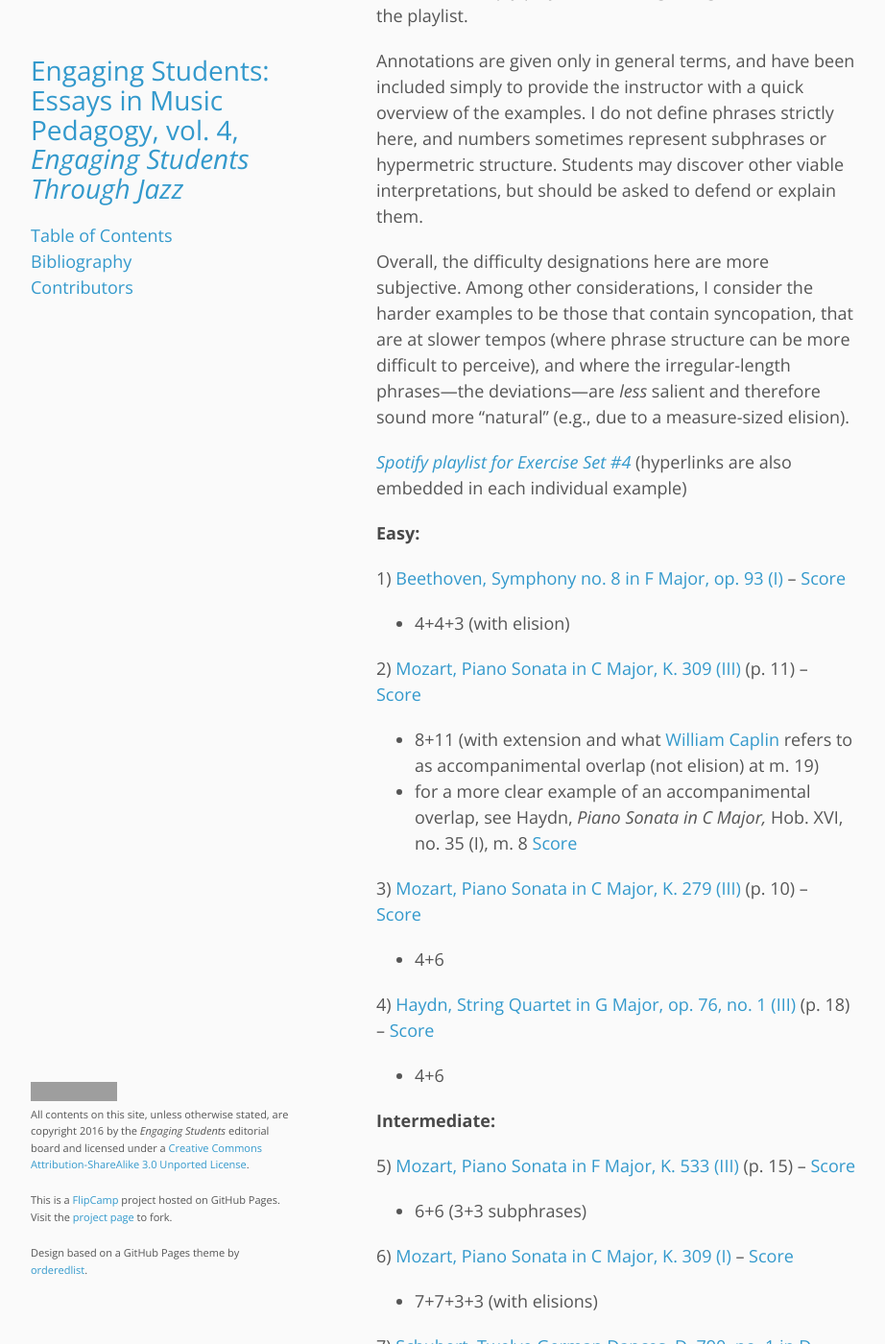
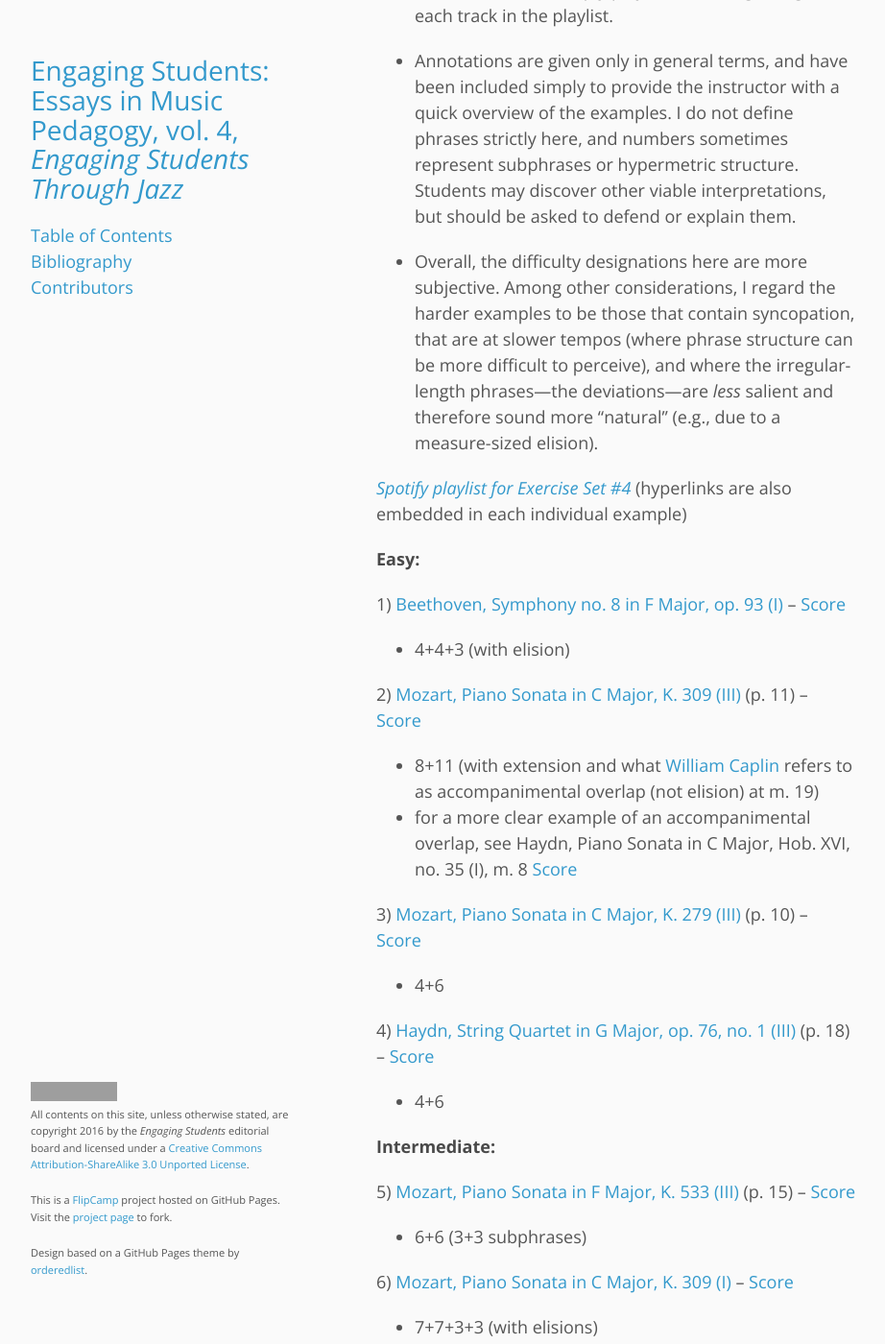
Before and after one commit to flipcamp/engagingstudents4, a Jekyll site: the page built from essays/pellegrin.md, in a window 1280 px wide and 1400 px high, scrolled down 23013 px. Shown: the whole window at 96% size, without its empty margins (178-1100 px from the left). Built offline with Jekyll 4.4.1, drawn with Linux system fonts in a browser that asks for light colours; comment, search, counter and statistics services are not loaded; grey boxes are pictures that could not be loaded.

Commit message:
Minor fixes

```diff
--- a/essays/pellegrin.md
+++ b/essays/pellegrin.md
@@ -438,11 +438,11 @@ Instructions / Suggestions for Use:
 
 One might begin working through this playlist without telling students what they are listening for. Their instinct to conduct or think hypermetrically will hopefully cause them to notice the unusual phrase structure of the initial examples without specifically listening for it. If instructors are adopting a more student-centric approach, they could at that point have students choose examples from the list to later present to the class, using whatever combinations of (hypermetric) conducting, measure counting, score projection, etc. they wish. Another option is to intersperse examples of regular phrase structure among these examples (or give students the option of presenting such examples) to keep the class listening even more critically. The Spotify playlist could still be used, as it may be copied and then customized, adding and removing examples as desired. Also note the following:
 
-The relevant passages occur at the opening of each work, so one can simply play from the beginning of each track in the playlist.
+- The relevant passages occur at the opening of each work, so one can simply play from the beginning of each track in the playlist.
 
-Annotations are given only in general terms, and have been included simply to provide the instructor with a quick overview of the examples. I do not define phrases strictly here, and numbers sometimes represent subphrases or hypermetric structure. Students may discover other viable interpretations, but should be asked to defend or explain them.
+- Annotations are given only in general terms, and have been included simply to provide the instructor with a quick overview of the examples. I do not define phrases strictly here, and numbers sometimes represent subphrases or hypermetric structure. Students may discover other viable interpretations, but should be asked to defend or explain them.
 
-Overall, the difficulty designations here are more subjective. Among other considerations, I consider the harder examples to be those that contain syncopation, that are at slower tempos (where phrase structure can be more difficult to perceive), and where the irregular-length phrases—the deviations—are *less* salient and therefore sound more “natural” (e.g., due to a measure-sized elision).
+- Overall, the difficulty designations here are more subjective. Among other considerations, I regard the harder examples to be those that contain syncopation, that are at slower tempos (where phrase structure can be more difficult to perceive), and where the irregular-length phrases—the deviations—are *less* salient and therefore sound more “natural” (e.g., due to a measure-sized elision).
 
 [*Spotify playlist for Exercise Set \#4*](http://open.spotify.com/user/pellegrin42/playlist/02qmlDYkwGbcamcwGN8Obe) (hyperlinks are also embedded in each individual example)
 
@@ -455,7 +455,7 @@ Overall, the difficulty designations here are more subjective. Among other consi
 2\) [Mozart, Piano Sonata in C Major, K. 309 (III)](http://open.spotify.com/track/5MhIwJ7Hqs4e4bJmO3AsVA) (p. 11) – [Score](http://petrucci.mus.auth.gr/imglnks/usimg/8/8d/IMSLP70205-PMLP01840-KV_309.pdf)
 
 - 8+11 (with extension and what [William Caplin](https://openlibrary.org/books/OL679075M/Classical_form) refers to as accompanimental overlap (not elision) at m. 19)
-- for a more clear example of an accompanimental overlap, see Haydn, *Piano Sonata in C Major,* Hob. XVI, no. 35 (I), m. 8 [Score](http://javanese.imslp.info/files/imglnks/usimg/2/2b/IMSLP58791-PMLP01715-Haydn--Piano-Sonata-No35--Ed-Boileau.pdf)
+- for a more clear example of an accompanimental overlap, see Haydn, Piano Sonata in C Major, Hob. XVI, no. 35 (I), m. 8 [Score](http://javanese.imslp.info/files/imglnks/usimg/2/2b/IMSLP58791-PMLP01715-Haydn--Piano-Sonata-No35--Ed-Boileau.pdf)
 
 3\) [Mozart, Piano Sonata in C Major, K. 279 (III)](http://open.spotify.com/track/7sR50dVGwqr61epLHltZzn) (p. 10) – [Score](http://imslp.nl/imglnks/usimg/0/00/IMSLP70198-PMLP01830-KV_279.pdf)
 
```
